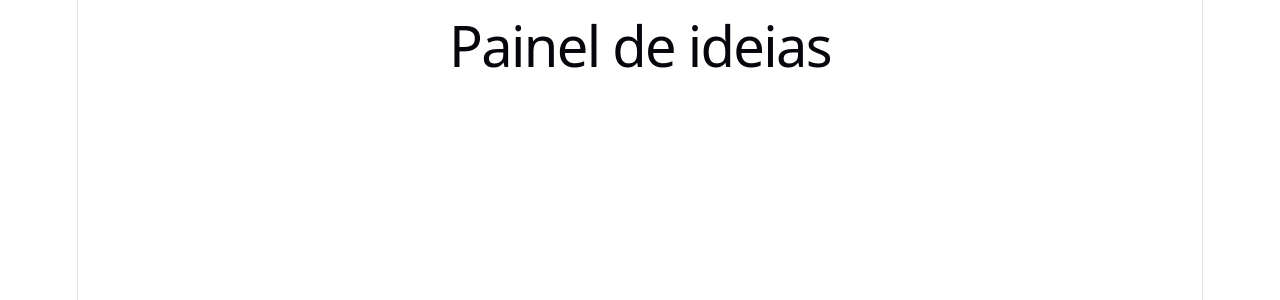
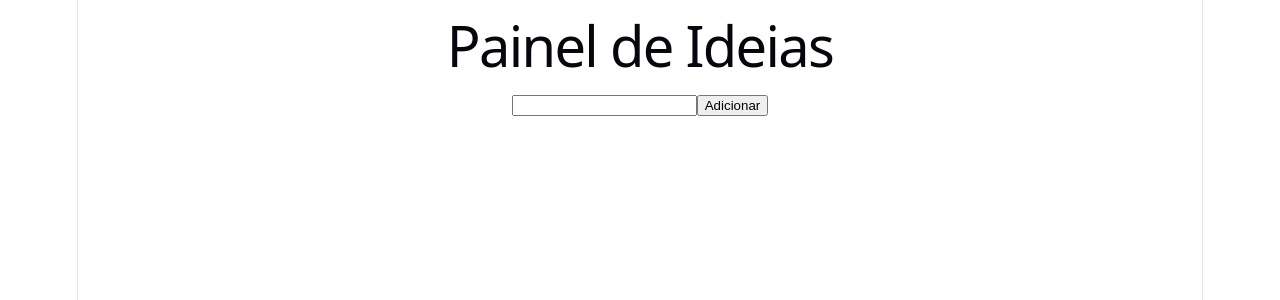
Before and after one commit to isayyzks/painel-de-ideias, a React (Vite) app in the folder painel/: page / in a window 1280 px wide. Shown: the top 300 px of the page. Built offline with nearby package versions, Linux system fonts and the light colour scheme.

Commit message:
Adicionado formulário de ideias

```diff
--- a/painel/src/App.jsx
+++ b/painel/src/App.jsx
@@ -1,13 +1,28 @@
-import {useState} from 'react'
+import { useState } from 'react'
 
 function App() {
-   const[ideias, setIdeias] = useState([])
+  const [ideias, setIdeias] = useState([])
+  const [novaIdeia, setNovaIdeia] = useState('')
 
-   return (
+  function adicionarIdeia(event) {
+    event.preventDefault()
+  }
+
+  return (
     <div>
-     <h1>Painel de ideias</h1>
-    </div>
-   )
+  <h1>Painel de Ideias</h1>
+
+  <form onSubmit={adicionarIdeia}>
+    <input
+      type="text"
+      value={novaIdeia}
+      onChange={(event) => setNovaIdeia(event.target.value)}
+    />
+
+    <button type="submit">Adicionar</button>
+  </form>
+</div>
+  )
 }
 
 export default App
```
